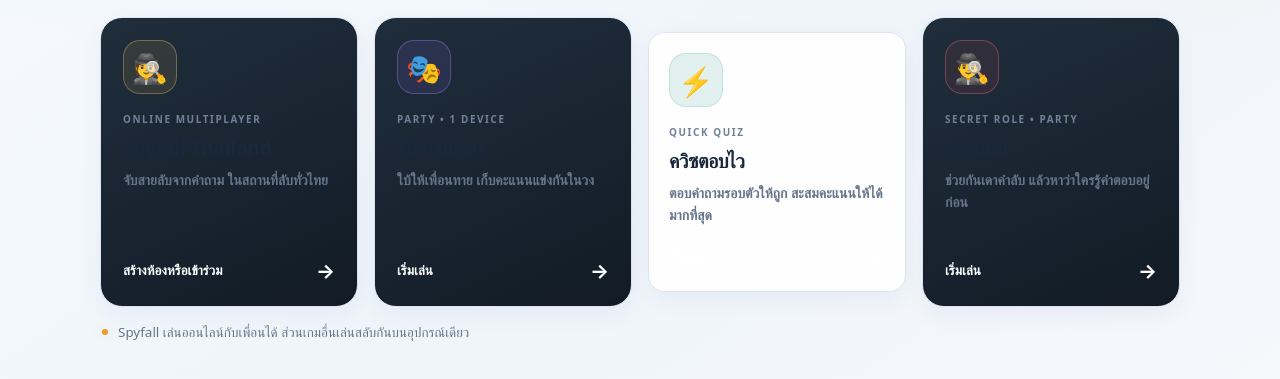
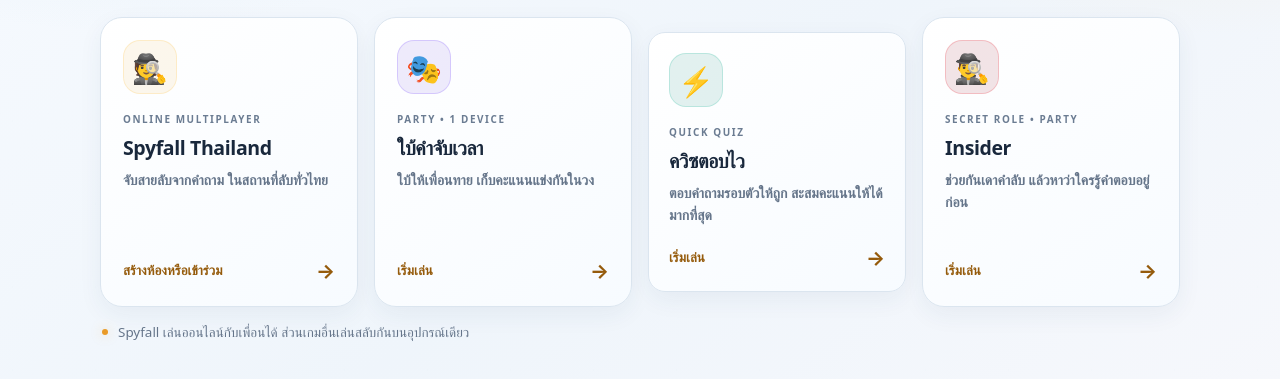
Before and after one commit to wiwatsantat-star/Spyfll-web-Game, a website: page public/index.html in a window 1280 px wide. Shown: the part 319-698 px from the top of the page. Drawn offline with nearby package versions, Linux system fonts and the light colour scheme; no server answers.

Commit message:
Improve game card contrast in light theme

```diff
--- a/public/style.css
+++ b/public/style.css
@@ -908,3 +908,8 @@
 .insider-room-code-row{display:flex;align-items:center;justify-content:space-between;gap:12px;margin:10px 0;color:var(--muted)}
 .insider-room-code-row button{color:#8a5a12;font-weight:750}.insider-online-back{margin-top:18px}
 @media(min-width:600px){.insider-mode-actions{grid-template-columns:1fr 1fr}}
+
+/* Keep all game hub cards light against the refreshed palette. */
+.game-card{background:linear-gradient(145deg,#fff,#f7fbff);color:#19283c}
+.game-card .game-cta{color:#955b0c}
+.game-card .game-tag{color:#6b7c92}
```
